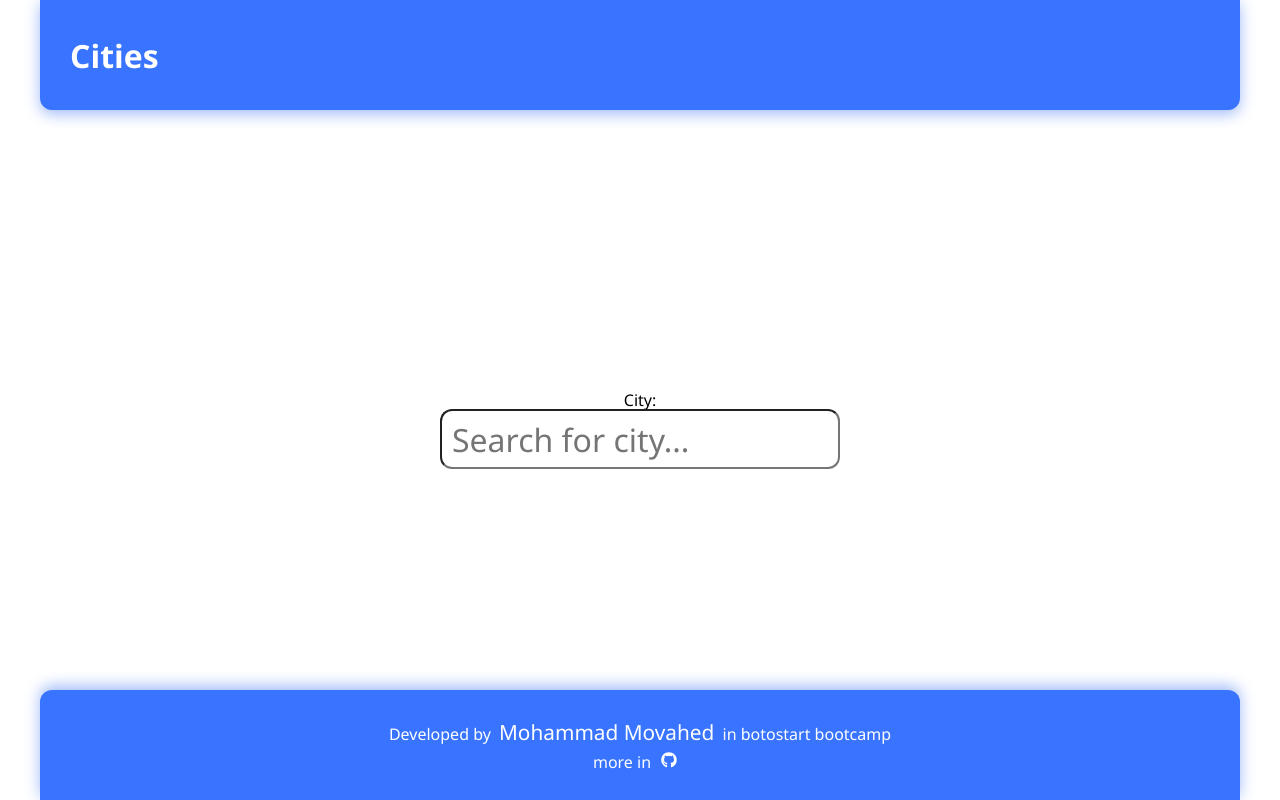
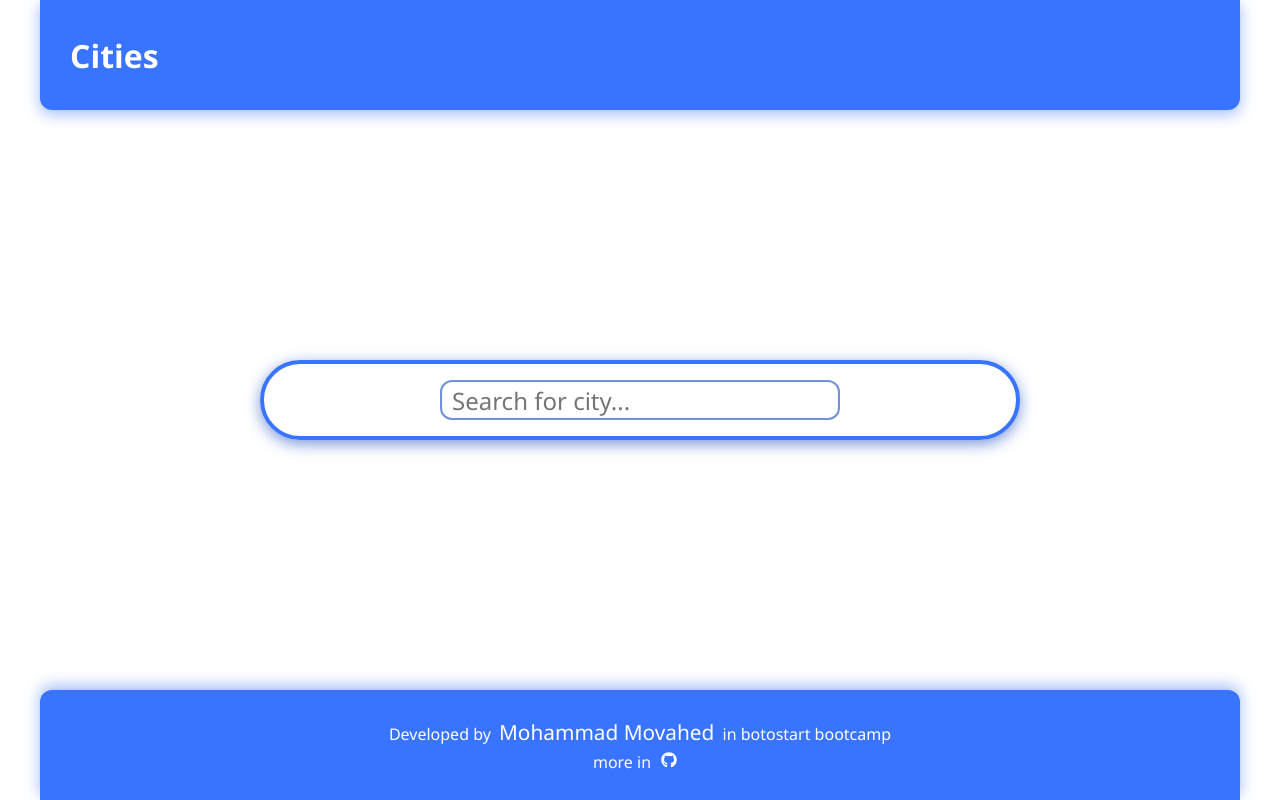
Before and after one commit to Movahed-m/MohammadrezaMovahed, a React (Vite) app: page / in a window 1280 px wide. Built offline with nearby package versions, Linux system fonts and the light colour scheme.

Commit message:
fix the styles of input

```diff
--- a/src/components/modules/Input.jsx
+++ b/src/components/modules/Input.jsx
@@ -16,8 +16,7 @@ const Input = () => {
   };
 
   return (
-    <div className={styles.input}>
-      <label htmlFor="input">City: </label>
+    <div className={styles.inputContainer}>
       <input
         type="text"
         id="input"
--- a/src/styles/Input.module.css
+++ b/src/styles/Input.module.css
@@ -1,39 +1,45 @@
-.input {
-  position: relative;
-  width: 100%;
+.inputContainer {
+  width: 760px;
+  height: 80px;
+  margin: 0 auto;
+  border: 4px solid #3874ff;
+  box-shadow: 0 4px 15px #7995d8;
+  border-radius: 40px;
   display: flex;
   justify-content: center;
+  align-items: center;
+  position: relative;
 }
 
-.input input {
+.inputContainer input {
   width: 400px;
-  height: 60px;
+  height: 40px;
+  border: 2px solid #7191db;
+  border-radius: 12px;
   box-sizing: border-box;
-  border-radius: 12px;
   padding: 10px;
-  font-size: 2rem;
-  position: absolute;
-  margin: 20px auto;
+  font-size: 1.5rem;
   z-index: 100;
   background-color: transparent;
   font-family: inherit;
+  transition: all .15s ease-in;
 }
 
-.input input:focus {
+.inputContainer input:focus {
     outline: none;
+    box-shadow: 0 5px 12px #7191db;
 }
 
-.input p {
+.inputContainer p {
   position: absolute;
-  top: 0;
-  left: 2px;
-  color: grey;
+  top: 10px;
+  left: 178px;
   width: 400px;
-  height: 60px;
+  height: 40px;
+  color: gray;
   box-sizing: border-box;
-  border-radius: 12px;
-  margin-top: 20px;
   padding: 10px;
-  font-size: 2rem;
+  font-size: 1.5rem;
+  background-color: transparent;
   font-family: inherit;
 }
```
